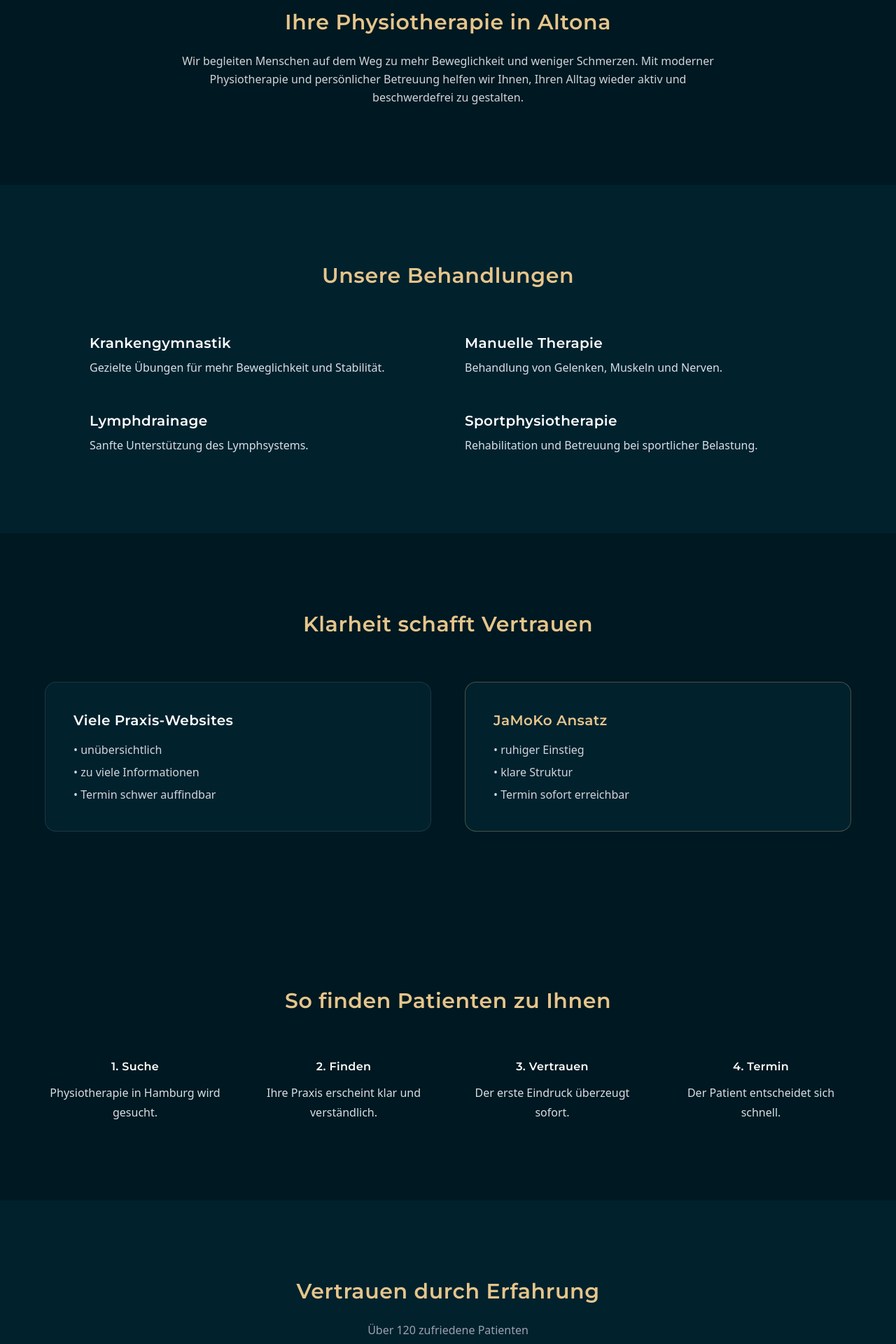
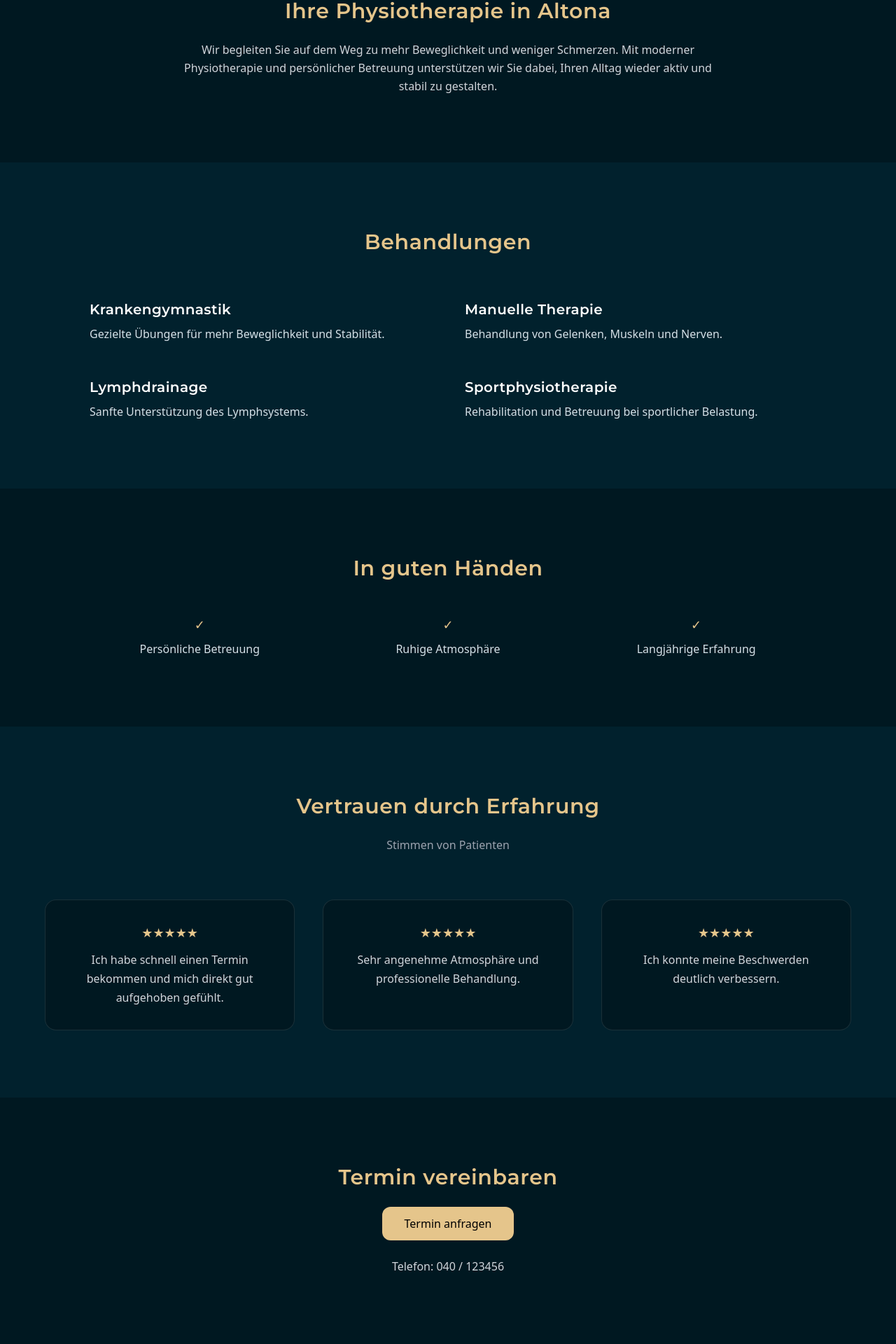
Before and after one commit to Jamoko112026/Jamoko-v1, a React (Vite) app: page /physio in a window 1280 px wide. Shown: the part 834-2754 px from the top of the page at 70% size. Built offline with nearby package versions, Linux system fonts and the light colour scheme.

Commit message:
physio clean version

```diff
--- a/src/pages/PhysioDemo.tsx
+++ b/src/pages/PhysioDemo.tsx
@@ -11,23 +11,21 @@ export default function PhysioDemo() {
           className="absolute inset-0 w-full h-full object-cover"
         />
 
-        {/* Overlay + Blickführung */}
         <div className="absolute inset-0 bg-gradient-to-b from-[#001821]/40 via-[#001821]/70 to-[#001821]/90"></div>
 
-        {/* JaMoKo Glow */}
         <div className="absolute inset-0 pointer-events-none bg-[radial-gradient(circle_at_top_left,rgba(229,197,139,0.15),transparent_60%)]"></div>
 
         <div className="relative z-10 max-w-3xl">
 
           <h1 className="text-4xl md:text-5xl font-light mb-6 leading-tight">
-            Physiotherapie in Hamburg-Altona
+            Wieder beweglich werden.
             <span className="block text-jamoko-gold mt-2">
-              Termine ohne Umwege
+              Schritt für Schritt.
             </span>
           </h1>
 
           <p className="text-lg md:text-xl text-gray-300 mb-8">
-            Beweglichkeit. Stabilität. Lebensqualität im Alltag.
+            Individuelle Physiotherapie in ruhiger Atmosphäre – direkt hier im Viertel.
           </p>
 
           <button className="px-8 py-3 rounded-xl bg-jamoko-gold text-black font-medium hover:opacity-90 transition shadow-[0_0_30px_rgba(229,197,139,0.25)]">
@@ -38,16 +36,12 @@ export default function PhysioDemo() {
             Oder direkt anrufen: 040 / 123456
           </p>
 
-          <p className="mt-3 text-gray-500 text-sm">
-            ✓ Termine oft innerhalb weniger Tage verfügbar
-          </p>
-
         </div>
       </section>
 
 
       {/* PRAXIS */}
-      <section className="py-28 px-6">
+      <section className="py-24 px-6">
 
         <div className="max-w-3xl mx-auto text-center">
 
@@ -56,9 +50,9 @@ export default function PhysioDemo() {
           </h2>
 
           <p className="text-gray-300 leading-relaxed">
-            Wir begleiten Menschen auf dem Weg zu mehr Beweglichkeit und weniger Schmerzen.
-            Mit moderner Physiotherapie und persönlicher Betreuung helfen wir Ihnen,
-            Ihren Alltag wieder aktiv und beschwerdefrei zu gestalten.
+            Wir begleiten Sie auf dem Weg zu mehr Beweglichkeit und weniger Schmerzen.
+            Mit moderner Physiotherapie und persönlicher Betreuung unterstützen wir Sie dabei,
+            Ihren Alltag wieder aktiv und stabil zu gestalten.
           </p>
 
         </div>
@@ -66,13 +60,13 @@ export default function PhysioDemo() {
       </section>
 
 
-      {/* BEHANDLUNGEN */}
-      <section className="py-28 px-6 bg-[#01212d]">
+      {/* LEISTUNGEN */}
+      <section className="py-24 px-6 bg-[#01212d]">
 
         <div className="max-w-5xl mx-auto">
 
           <h2 className="text-3xl text-center mb-16 font-light">
-            Unsere Behandlungen
+            Behandlungen
           </h2>
 
           <div className="grid md:grid-cols-2 gap-12 text-gray-300">
@@ -104,75 +98,30 @@ export default function PhysioDemo() {
       </section>
 
 
-      {/* WEBSITE ERKLÄRUNG */}
-      <section className="py-28 px-6">
+      {/* VERTRAUEN */}
+      <section className="py-24 px-6">
 
-        <div className="max-w-6xl mx-auto">
+        <div className="max-w-5xl mx-auto text-center">
 
-          <h2 className="text-3xl text-center mb-16 font-light">
-            Klarheit schafft Vertrauen
+          <h2 className="text-3xl mb-12 font-light">
+            In guten Händen
           </h2>
 
-          <div className="grid md:grid-cols-2 gap-12">
-
-            <div className="p-10 rounded-2xl bg-[#01212d] border border-white/10">
-              <h3 className="text-xl mb-4 text-white">
-                Viele Praxis-Websites
-              </h3>
-              <ul className="text-gray-300 space-y-2">
-                <li>• unübersichtlich</li>
-                <li>• zu viele Informationen</li>
-                <li>• Termin schwer auffindbar</li>
-              </ul>
-            </div>
-
-            <div className="p-10 rounded-2xl bg-[#01212d] border border-jamoko-gold/30">
-              <h3 className="text-xl mb-4 text-jamoko-gold">
-                JaMoKo Ansatz
-              </h3>
-              <ul className="text-gray-300 space-y-2">
-                <li>• ruhiger Einstieg</li>
-                <li>• klare Struktur</li>
-                <li>• Termin sofort erreichbar</li>
-              </ul>
-            </div>
-
-          </div>
-
-        </div>
-
-      </section>
-
-
-      {/* PATIENTENREISE */}
-      <section className="py-28 px-6">
-
-        <div className="max-w-6xl mx-auto text-center">
-
-          <h2 className="text-3xl mb-16 font-light">
-            So finden Patienten zu Ihnen
-          </h2>
-
-          <div className="grid md:grid-cols-4 gap-10 text-gray-300">
+          <div className="grid md:grid-cols-3 gap-10 text-gray-300">
 
             <div>
-              <h3 className="text-white mb-3">1. Suche</h3>
-              <p>Physiotherapie in Hamburg wird gesucht.</p>
+              <p className="text-jamoko-gold mb-2 text-lg">✓</p>
+              <p>Persönliche Betreuung</p>
             </div>
 
             <div>
-              <h3 className="text-white mb-3">2. Finden</h3>
-              <p>Ihre Praxis erscheint klar und verständlich.</p>
+              <p className="text-jamoko-gold mb-2 text-lg">✓</p>
+              <p>Ruhige Atmosphäre</p>
             </div>
 
             <div>
-              <h3 className="text-white mb-3">3. Vertrauen</h3>
-              <p>Der erste Eindruck überzeugt sofort.</p>
-            </div>
-
-            <div>
-              <h3 className="text-white mb-3">4. Termin</h3>
-              <p>Der Patient entscheidet sich schnell.</p>
+              <p className="text-jamoko-gold mb-2 text-lg">✓</p>
+              <p>Langjährige Erfahrung</p>
             </div>
 
           </div>
@@ -183,7 +132,7 @@ export default function PhysioDemo() {
 
 
       {/* BEWERTUNGEN */}
-      <section className="py-28 px-6 bg-[#01212d]">
+      <section className="py-24 px-6 bg-[#01212d]">
 
         <div className="max-w-6xl mx-auto text-center">
 
@@ -192,7 +141,7 @@ export default function PhysioDemo() {
           </h2>
 
           <p className="text-gray-400 mb-16">
-            Über 120 zufriedene Patienten
+            Stimmen von Patienten
           </p>
 
           <div className="grid md:grid-cols-3 gap-10">
@@ -225,8 +174,8 @@ export default function PhysioDemo() {
       </section>
 
 
-      {/* TERMIN */}
-      <section className="py-28 px-6 text-center">
+      {/* CTA */}
+      <section className="py-24 px-6 text-center">
 
         <h2 className="text-3xl mb-6 font-light">
           Termin vereinbaren
@@ -244,7 +193,7 @@ export default function PhysioDemo() {
 
 
       {/* KONTAKT */}
-      <section className="py-28 px-6 text-center bg-[#01212d]">
+      <section className="py-24 px-6 text-center bg-[#01212d]">
 
         <h2 className="text-3xl mb-6 font-light">
           Kontakt
@@ -263,7 +212,7 @@ export default function PhysioDemo() {
       </section>
 
 
-      {/* MOBILE STICKY CTA */}
+      {/* MOBILE CTA */}
       <div className="fixed bottom-4 left-4 right-4 md:hidden z-50">
         <button className="w-full py-4 rounded-xl bg-jamoko-gold text-black font-medium shadow-lg">
           Termin anfragen
```
